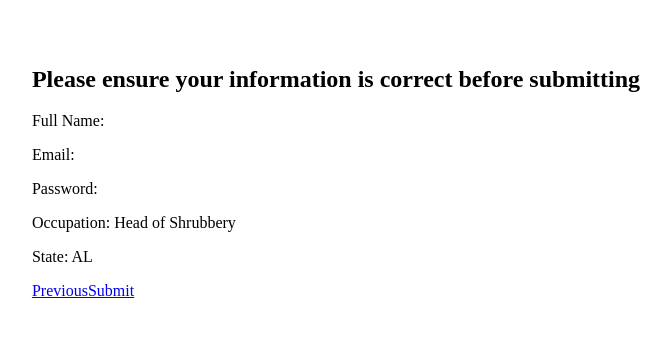
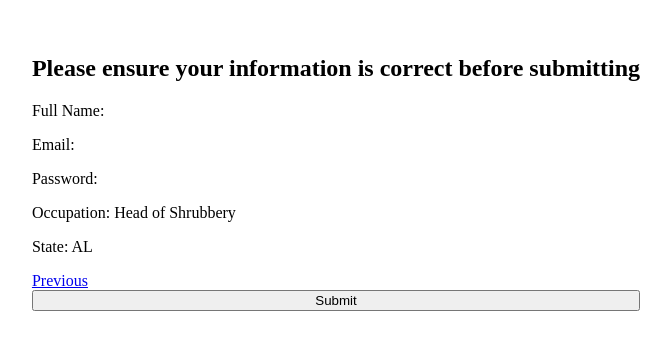
Before and after one commit to boutchersj/fe-pre-assessment, a React (Create React App) app: page /#/review in a window 1280 px wide. Shown: the part 227-576 px from the top of the page, without its empty margins (304-975 px from the left). Built offline with nearby package versions, Linux system fonts and the light colour scheme; no server answers.

Commit message:
[MAIN] Add redirect to Full Name if success endpoint is accessed directly; add redirect to Success page if the endpoint is accessed via the redirect; create a successRedirect function to handle the redirect and confetti

```diff
--- a/src/app/App.js
+++ b/src/app/App.js
@@ -1,14 +1,14 @@
 import React, { useState, useEffect } from 'react';
 import './App.css';
-import { HashRouter as Router, Route, Routes } from 'react-router-dom'
+import { HashRouter as Router, Route, Routes, Navigate } from 'react-router-dom';
 import axios from 'axios';
-import ConfettiGenerator from 'confetti-js';
 import FullName from './views/FullName';
 import Email from './views/Email';
 import Password from './views/Password';
 import Occupation from './views/Occupation';
 import State from './views/State';
 import Review from './views/Review';
+import Success from './views/Success';
 
 function App() {
   const [formInputValues, setFormInputValues] = useState({
@@ -21,6 +21,7 @@ function App() {
 
   const [occupations, setOccupations] = useState([]);
   const [states, setStates] = useState([]);
+  const [wasRedirected, setWasRedirected] = useState(false);
 
   useEffect(() => {
     axios.get('https://frontend-take-home.fetchrewards.com/form')
@@ -37,29 +38,6 @@ function App() {
     })
   }
 
-  function submitForm(e) {
-    e.preventDefault();
-
-    const formData = {
-      "name": formInputValues.fullName,
-      "email": formInputValues.email,
-      "password": formInputValues.password,
-      "occupation": formInputValues.occupation,
-      "state": formInputValues.state
-    };
-    axios.post('https://frontend-take-home.fetchrewards.com/form', formData)
-      .then((res) => {
-        console.log(res);
-
-        // Include a fun celebration
-        alert('Your submission was successful! 🎉');
-        const confettiSettings = { target: 'my-canvas' };
-        const confetti = new ConfettiGenerator(confettiSettings);
-        confetti.render();
-      })
-      .catch((err) => { console.log(err) });
-  }
-
   return (
     <div className="app-wrapper flex-column">
       <canvas id="my-canvas"></canvas>
@@ -71,7 +49,8 @@ function App() {
             <Route path='/password' element={<Password formInputValues={formInputValues} handleChange={handleChange} />} />
             <Route path='/occupation' element={<Occupation formInputValues={formInputValues} handleChange={handleChange} options={occupations} />} />
             <Route path='/state' element={<State formInputValues={formInputValues} handleChange={handleChange} options={states} />} />
-            <Route path='/review' element={<Review formInputValues={formInputValues} submitForm={submitForm} />} />
+            <Route path='/review' element={<Review formInputValues={formInputValues} setWasRedirected={setWasRedirected} />} />
+            <Route path='/success' element={wasRedirected ? <Success /> : <Navigate to='/' />} />
           </Routes>
         </Router>
       </main>
--- a/src/app/NavLinks.js
+++ b/src/app/NavLinks.js
@@ -2,7 +2,7 @@ import React from 'react';
 
 function NavLinks(props) {
   return (
-    <section class="nav-links">
+    <section className="nav-links">
       {props.children}
     </section>
   );
--- a/src/app/views/FullName.js
+++ b/src/app/views/FullName.js
@@ -5,7 +5,6 @@ import Input from '../Input';
 
 function FullName(props) {
   return (
-
       <Input>
         <label htmlFor="fullName">Full Name</label>
         <input name="fullName" onChange={props.handleChange} value={props.formInputValues.fullName} type="text" autoComplete="on" required />
--- a/src/app/views/Review.js
+++ b/src/app/views/Review.js
@@ -1,9 +1,41 @@
 import React from 'react';
+import axios from 'axios';
+import { useNavigate } from 'react-router-dom';
+import ConfettiGenerator from 'confetti-js';
 import NavLinks from '../NavLinks';
 import { Link } from 'react-router-dom';
 
 function Review(props) {
   const { fullName, email, password, occupation, state } = props.formInputValues;
+  let navigate = useNavigate();
+
+  function successRedirect() {
+    navigate('/success');
+    const confettiSettings = { target: 'my-canvas' };
+    const confetti = new ConfettiGenerator(confettiSettings);
+    confetti.render();
+  }
+
+  function submitForm(e) {
+    e.preventDefault();
+
+    const formData = {
+      "name": props.formInputValues.fullName,
+      "email": props.formInputValues.email,
+      "password": props.formInputValues.password,
+      "occupation": props.formInputValues.occupation,
+      "state": props.formInputValues.state
+    };
+
+    axios.post('https://frontend-take-home.fetchrewards.com/form', formData)
+      .then((res) => {
+        console.log(res);
+        props.setWasRedirected(true);
+        // Include a fun celebration
+        successRedirect();
+      })
+      .catch((err) => { console.log(err) });
+  }
   return (
     <section>
       <h1>Please ensure your information is correct before submitting</h1>
@@ -14,7 +46,7 @@ function Review(props) {
       <p>State: {state}</p>
       <NavLinks>
         <Link to='/state' className='btn-nav'>Previous</Link>
-        <Link to='/success' className='btn-nav' onClick={props.submitForm}>Submit</Link>
+        <input type='submit' className='btn-nav' onClick={submitForm} value='Submit' />
       </NavLinks>
     </section>
   )
--- a/src/app/views/Success.js
+++ b/src/app/views/Success.js
@@ -1,9 +1,11 @@
 import React from 'react';
+import { Link } from 'react-router-dom';
 
 function Success() {
   return (
     <section>
-      <h1>Yay! All set! Feel free to navigate away now.</h1>
+      <h1>Yay! All set!</h1>
+      <Link to='/' className='btn-nav'>Restart form</Link>
     </section>
   );
 }
```
